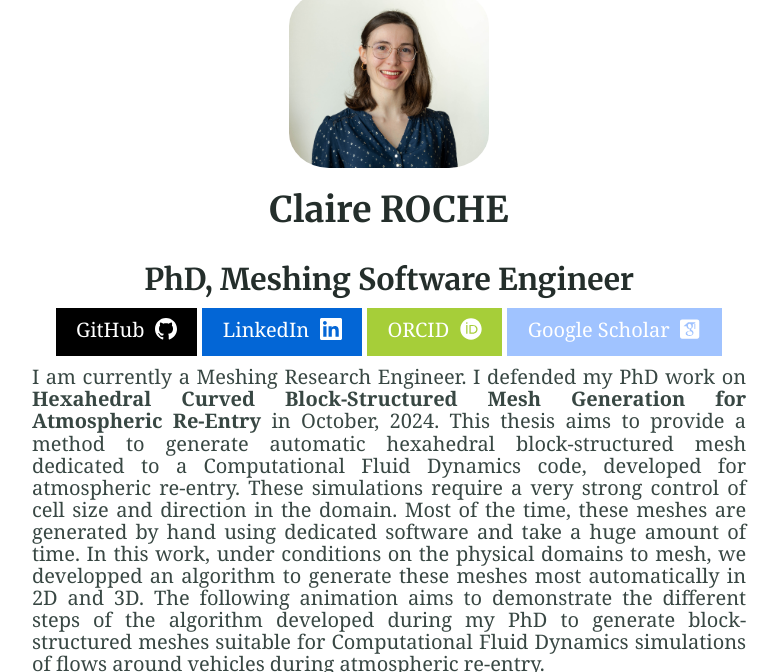
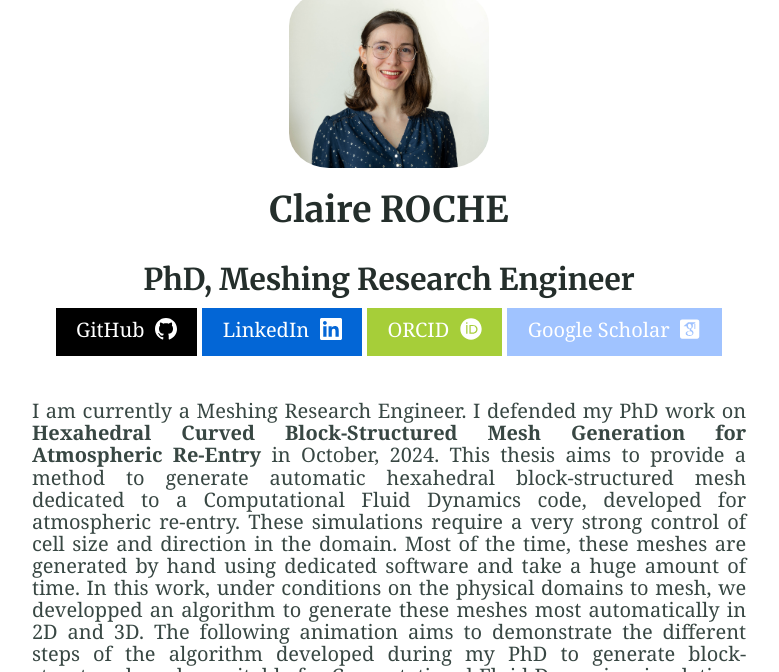
Before and after one commit to claireroche/claireroche.github.io, a Jekyll site: the page built from index.md, in a window 1280 px wide and 900 px high, scrolled down 473 px, cut to the strip 0-672 px from the top of the window. Shown: the whole strip, without its empty margins (251-1030 px from the left). Built offline with Jekyll 4.4.1, drawn with Linux system fonts in a browser that asks for light colours; a style sheet for code colours, icons or effects is not loaded.

Commit message:
Update CV

```diff
--- a/index.md
+++ b/index.md
@@ -12,7 +12,7 @@ excerpt: "PhD, Meshing Software Engineer"
 <br>
 
 <h2> Claire ROCHE </h2>
-<h3> PhD, Meshing Software Engineer </h3>
+<h3> PhD, Meshing Research Engineer </h3>
 
 </center>
 
@@ -21,7 +21,7 @@ excerpt: "PhD, Meshing Software Engineer"
 </center>
 
 
-
+<p>
 <div style="text-align: justify">
 I am currently a Meshing Research Engineer.
 
@@ -32,6 +32,7 @@ In this work, under conditions on the physical domains to mesh, we developped an
 
 The following animation aims to demonstrate the different steps of the algorithm developed during my PhD to generate block-structured meshes suitable for Computational Fluid Dynamics simulations of flows around vehicles during atmospheric re-entry.
 </div>
+</p>
 
 
 <center>
```
